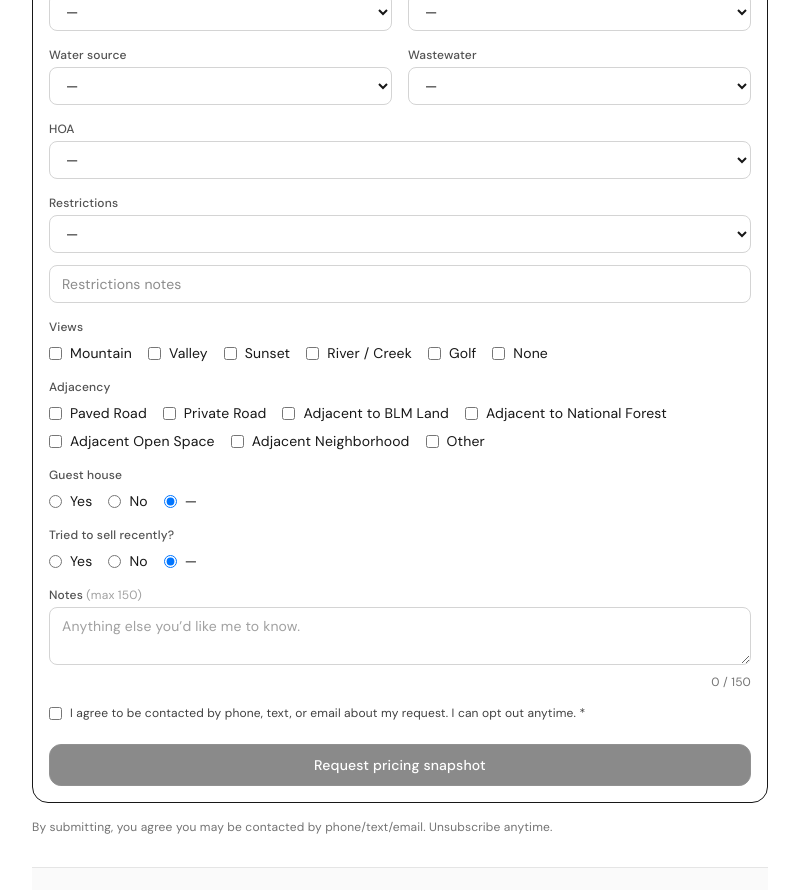
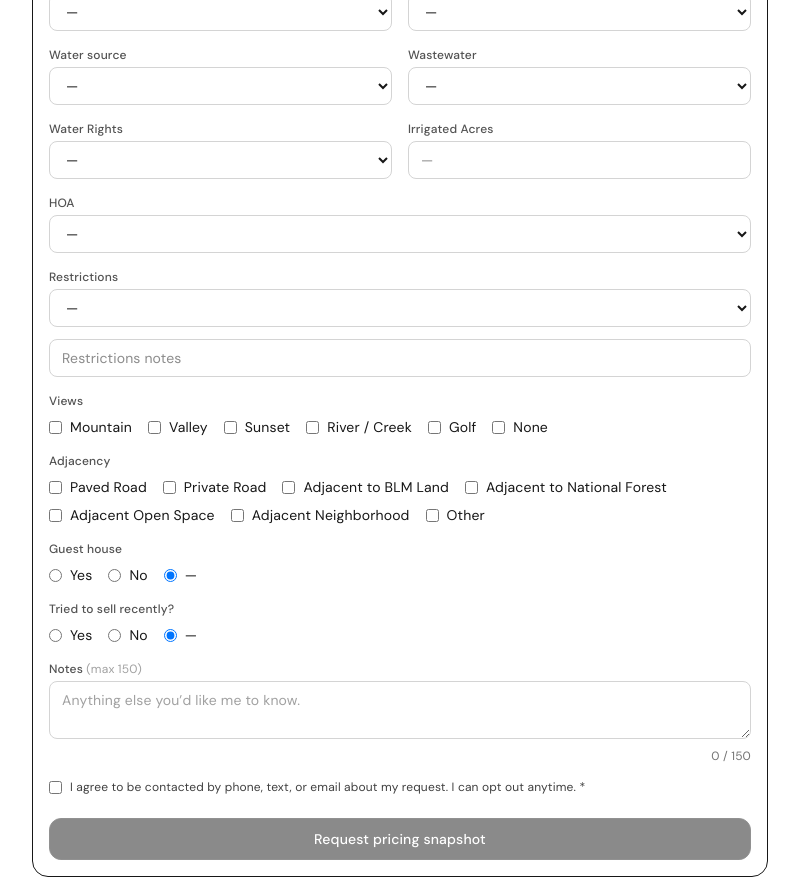
Before and after one commit to cbelvill13/taos-property-value, a Next.js app: page / in a window 1280 px wide. Shown: the part 1940-2830 px from the top of the page, without its empty margins (240-1039 px from the left). Built offline with nearby package versions, Linux system fonts and the light colour scheme.

Commit message:
Add water rights and irrigated acres fields
Co-authored-by: Cursor <cursoragent@cursor.com>

```diff
--- a/src/app/page.tsx
+++ b/src/app/page.tsx
@@ -87,6 +87,17 @@ const RESTRICTIONS_OPTIONS = [
   { value: "other", label: "Other" },
   { value: "unknown", label: "Unknown" },
 ];
+const WATER_RIGHTS_OPTIONS = [
+  { value: "", label: "—" },
+  { value: "unknown", label: "Unknown" },
+  { value: "none", label: "None" },
+  { value: "surface", label: "Surface" },
+  { value: "wellDomestic", label: "Domestic Well" },
+  { value: "wellShared", label: "Shared Well" },
+  { value: "acequia", label: "Acequia / Ditch Rights" },
+  { value: "adjudicated", label: "Adjudicated / Documented" },
+  { value: "other", label: "Other" },
+];
 
 const inputSelectClass =
   "w-full rounded-lg border border-neutral-300 px-3 py-2 text-sm text-neutral-900 focus:border-neutral-500 focus:outline-none focus:ring-1 focus:ring-neutral-500";
@@ -116,6 +127,8 @@ export default function Home() {
   const [gas, setGas] = useState("");
   const [waterSource, setWaterSource] = useState("");
   const [wastewater, setWastewater] = useState("");
+  const [waterRights, setWaterRights] = useState("");
+  const [irrigatedAcres, setIrrigatedAcres] = useState("");
   const [hoa, setHoa] = useState("");
   const [restrictions, setRestrictions] = useState("");
   const [restrictionsNotes, setRestrictionsNotes] = useState("");
@@ -182,6 +195,9 @@ export default function Home() {
       if (gas.trim()) criteria.gas = gas.trim();
       if (waterSource.trim()) criteria.waterSource = waterSource.trim();
       if (wastewater.trim()) criteria.wastewater = wastewater.trim();
+      if (waterRights.trim()) criteria.waterRights = waterRights.trim();
+      const irrigatedNum = parseNum(irrigatedAcres);
+      if (irrigatedNum !== undefined) criteria.irrigatedAcres = irrigatedNum;
       if (hoa === "YES" || hoa === "NO" || hoa === "UNKNOWN") criteria.hoa = hoa;
       if (restrictions.trim()) criteria.restrictions = restrictions.trim();
       if (restrictionsNotes.trim()) criteria.restrictionsNotes = restrictionsNotes.trim().slice(0, 120);
@@ -242,6 +258,8 @@ export default function Home() {
       setGas("");
       setWaterSource("");
       setWastewater("");
+      setWaterRights("");
+      setIrrigatedAcres("");
       setHoa("");
       setRestrictions("");
       setRestrictionsNotes("");
@@ -585,6 +603,42 @@ export default function Home() {
               </div>
             </div>
 
+            <div className="mt-4 grid grid-cols-1 gap-4 sm:grid-cols-2">
+              <div>
+                <label htmlFor="waterRights" className="block text-xs font-medium text-neutral-600">
+                  Water Rights
+                </label>
+                <select
+                  id="waterRights"
+                  value={waterRights}
+                  onChange={(e) => setWaterRights(e.target.value)}
+                  className={`mt-1 ${inputSelectClass}`}
+                >
+                  {WATER_RIGHTS_OPTIONS.map((o) => (
+                    <option key={o.value || "blank"} value={o.value}>
+                      {o.label}
+                    </option>
+                  ))}
+                </select>
+              </div>
+
+              <div>
+                <label htmlFor="irrigatedAcres" className="block text-xs font-medium text-neutral-600">
+                  Irrigated Acres
+                </label>
+                <input
+                  id="irrigatedAcres"
+                  type="number"
+                  min={0}
+                  step={0.01}
+                  value={irrigatedAcres}
+                  onChange={(e) => setIrrigatedAcres(e.target.value)}
+                  className={`mt-1 ${inputSelectClass}`}
+                  placeholder="—"
+                />
+              </div>
+            </div>
+
             <div className="mt-4">
               <label htmlFor="hoa" className="block text-xs font-medium text-neutral-600">HOA</label>
               <select id="hoa" value={hoa} onChange={(e) => setHoa(e.target.value)} className={`mt-1 ${inputSelectClass}`}>
```
